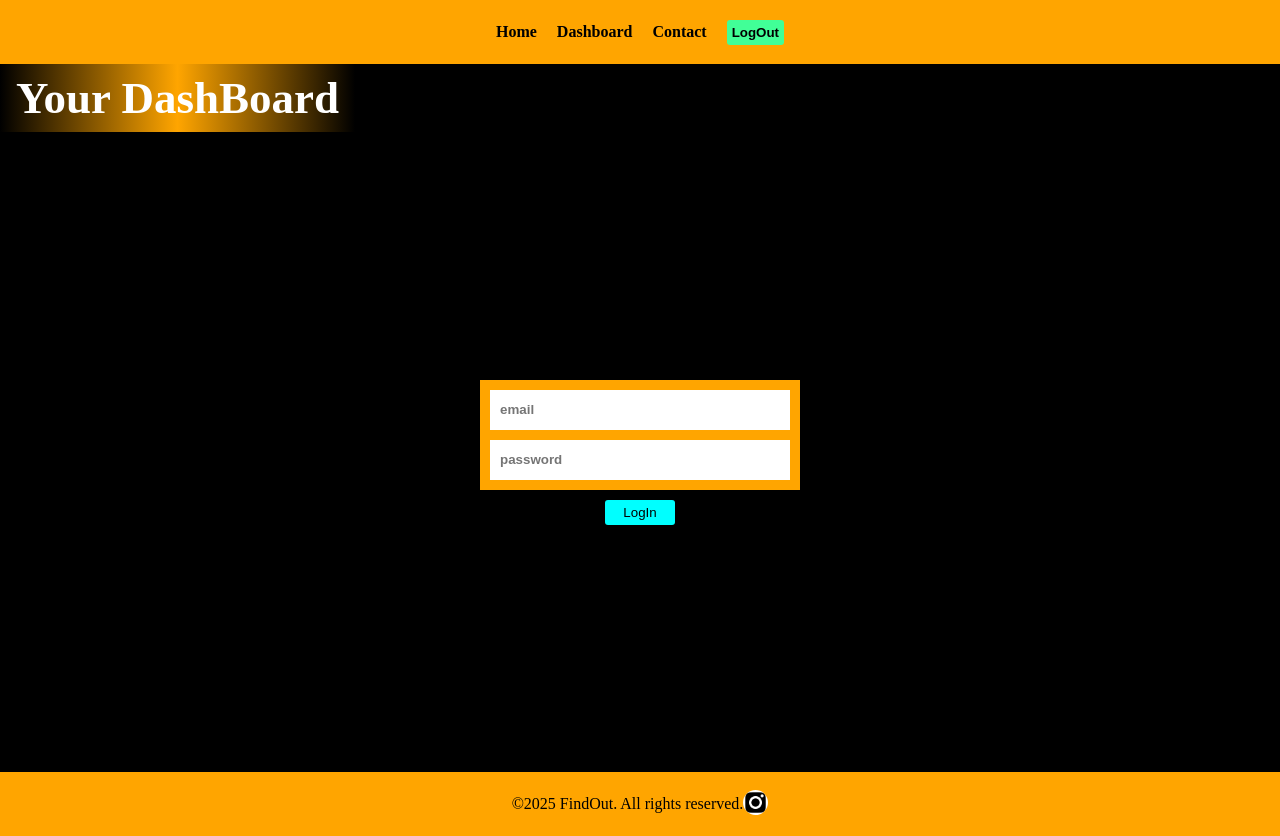
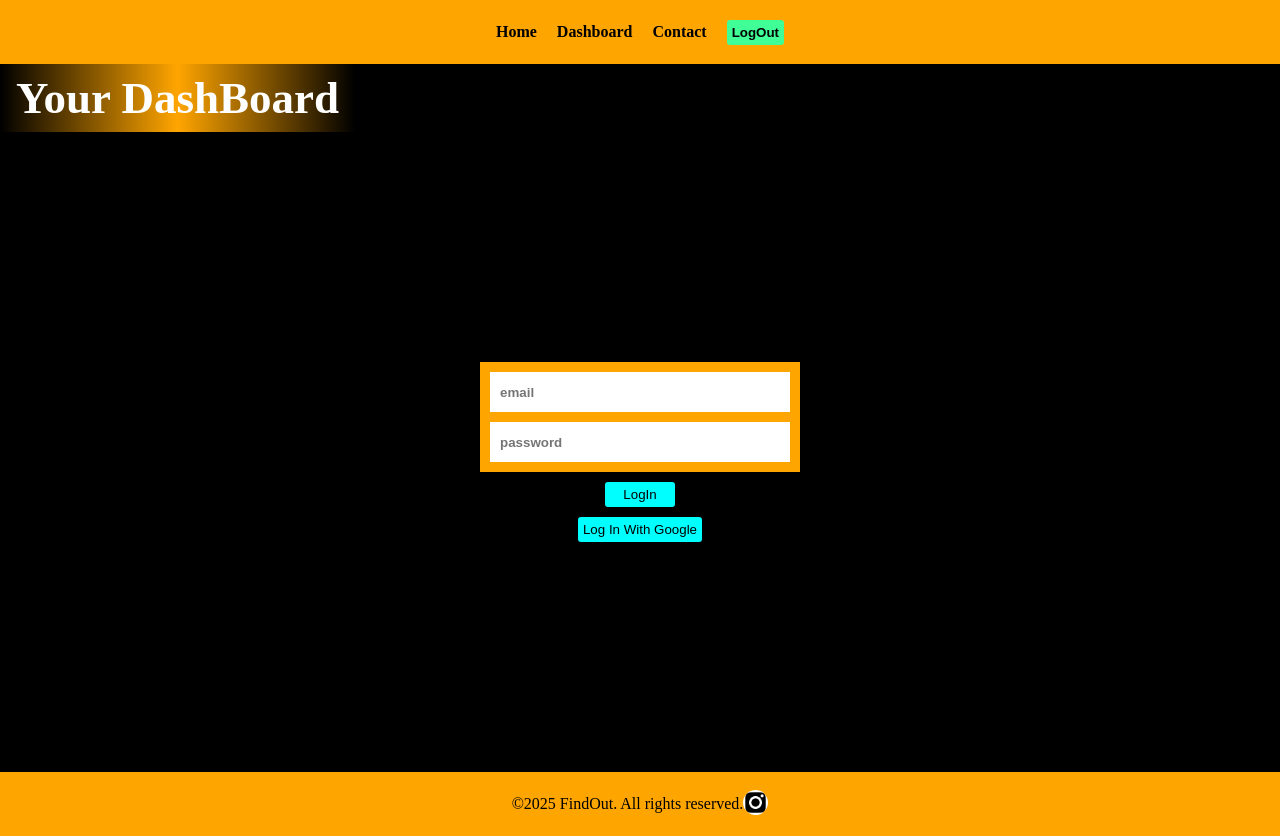
Before and after one commit to Al-Ashir-Intisar/reslife-employee-tracker-app, a Next.js app in the folder findout/: page /dashboard/login in a window 1280 px wide. Built offline with nearby package versions, Linux system fonts and the light colour scheme.

Commit message:
Implimented login with google

```diff
--- a/findout/src/app/dashboard/(authentication)/login/page.jsx
+++ b/findout/src/app/dashboard/(authentication)/login/page.jsx
@@ -1,6 +1,7 @@
 "use client";
 import React from "react";
 import styles from "./page.module.css";
+import { signIn } from "next-auth/react";
 
 const login = () => {
   return (
@@ -22,6 +23,17 @@ const login = () => {
         >
           LogIn
         </button>
+        <button
+          className={styles.login}
+          onClick={() => {
+            signIn("google", {
+              callbackUrl: "/dashboard",
+            });
+            console.log("Google Log In");
+          }}
+        >
+          Log In With Google
+        </button>
       </div>
     </div>
   );
--- a/findout/src/app/dashboard/[groupPage]/[memberPage]/page.jsx
+++ b/findout/src/app/dashboard/[groupPage]/[memberPage]/page.jsx
@@ -5,7 +5,7 @@ import { useParams } from "next/navigation";
 import { useEffect, useState } from "react";
 
 async function getUsers() {
-  const res = await fetch("http://172.30.64.1:3000/api/users", {
+  const res = await fetch("http://localhost:3000/api/users", {
     cache: "no-store",
   });
 
--- a/findout/src/app/dashboard/[groupPage]/page.jsx
+++ b/findout/src/app/dashboard/[groupPage]/page.jsx
@@ -6,7 +6,7 @@ import { useParams } from "next/navigation";
 import { useEffect, useState } from "react";
 
 async function getGroups() {
-  const res = await fetch("http://172.30.64.1:3000/api/groups", {
+  const res = await fetch("http://localhost:3000/api/groups", {
     cache: "no-store",
   });
 
--- a/findout/src/app/dashboard/page.jsx
+++ b/findout/src/app/dashboard/page.jsx
@@ -12,7 +12,7 @@ const SUPABASE_ANON_KEY = process.env.NEXT_PUBLIC_SUPABASE_ANON_KEY;
 const userId = process.env.NEXT_PUBLIC_SUPABASE_USER_ID; // e.g., 'd45ef2b2-1234-456a-9988-b9c4eaad7391'
 
 async function getGroups() {
-  const res = await fetch("http://172.30.64.1:3000/api/groups", {
+  const res = await fetch("http://localhost:3000/api/groups", {
     cache: "no-store",
   });
 
```
Also changed, not shown: findout/src/app/api/auth/[...nextauth]/route.js (+6 -3 lines).
